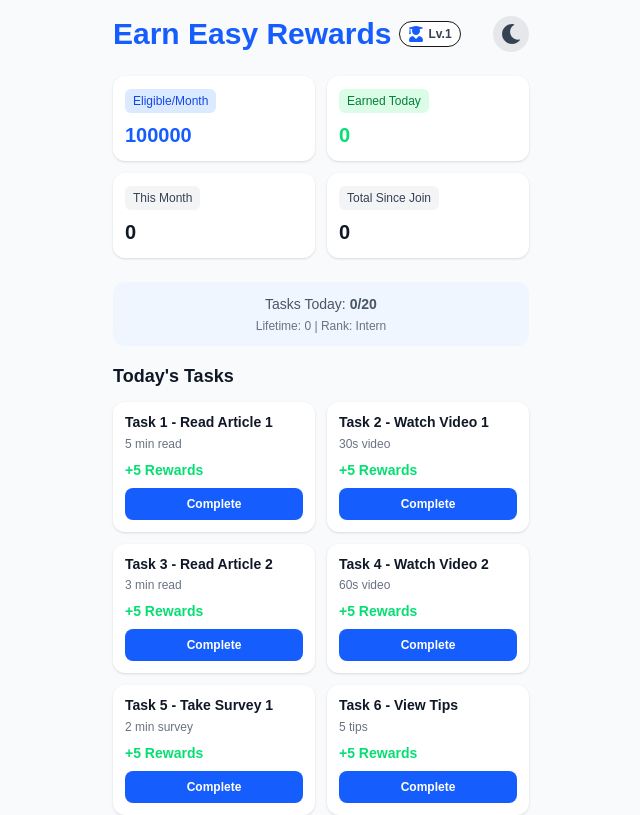
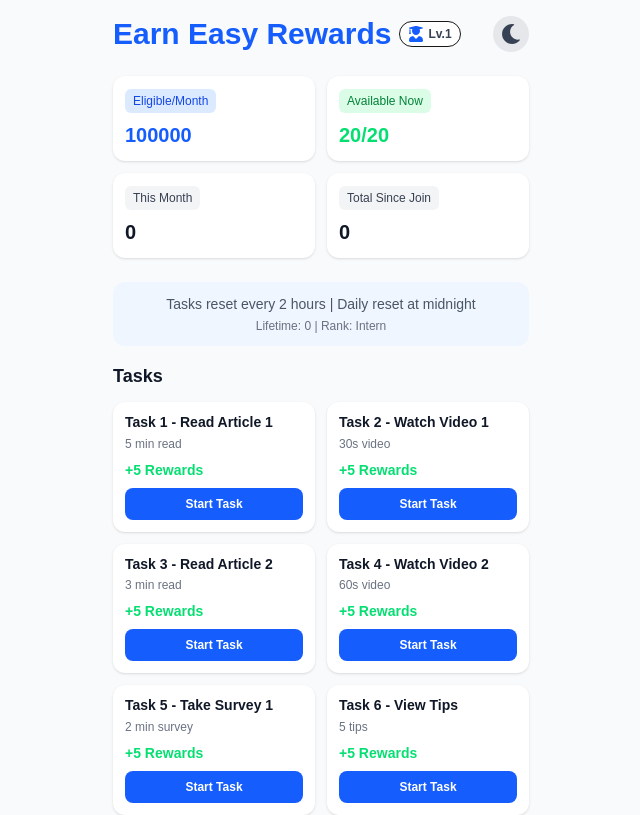
Before and after one commit to rrrnet3-dev/earn-portal, a Next.js app: page / in a window 1280 px wide. Shown: the top 815 px of the page, without its empty margins (319-959 px from the left). Built offline with nearby package versions, Linux system fonts and the light colour scheme.

Commit message:
feat: Add 2-hour cooldowns and 21-level rank system with popup

```diff
--- a/app/page.js
+++ b/app/page.js
@@ -1,13 +1,39 @@
 'use client'
 import { useState, useEffect } from 'react'
 import { motion, AnimatePresence } from 'framer-motion'
-import { FaHome, FaInfoCircle, FaUserFriends, FaUser, FaCoins, FaBook, FaVideo, FaLink, FaCheck, FaArrowLeft, FaShare, FaTimes, FaSun, FaMoon, FaUserGraduate, FaChalkboardTeacher, FaUserCheck, FaUserTie, FaBullhorn, FaAward, FaUsers, FaUserShield, FaUserNinja, FaMedal, FaTrophy, FaSitemap, FaChessRook, FaChessKnight, FaDraftingCompass, FaEye, FaLandmark, FaStar, FaCrown } from 'react-icons/fa'
+import { FaSun, FaMoon, FaUserGraduate, FaChalkboardTeacher, FaUserCheck, FaUser, FaUserTie, FaBullhorn, FaAward, FaUsers, FaUserShield, FaUserNinja, FaMedal, FaTrophy, FaSitemap, FaChessRook, FaChessKnight, FaDraftingCompass, FaEye, FaLandmark, FaStar, FaCrown, FaTimes } from 'react-icons/fa'
 import React from 'react'
+
+const TASK_COOLDOWN_HOURS = 2
+const COOLDOWN_MS = TASK_COOLDOWN_HOURS * 60 * 60 * 1000
+
+function CooldownTimer({ taskId, darkMode, getCooldownRemaining }) {
+  const [remaining, setRemaining] = useState(getCooldownRemaining(taskId))
+
+  useEffect(() => {
+    const interval = setInterval(() => {
+      setRemaining(getCooldownRemaining(taskId))
+    }, 1000)
+    return () => clearInterval(interval)
+  }, [taskId, getCooldownRemaining])
+
+  if (remaining <= 0) return null
+
+  const hours = Math.floor(remaining / 3600000)
+  const minutes = Math.floor((remaining % 3600000) / 60000)
+  const seconds = Math.floor((remaining % 60000) / 1000)
+
+  return (
+    <div className={`text-xs ${darkMode? 'text-orange-400' : 'text-orange-600'} font-semibold mb-2`}>
+      Cooldown: {hours}h {minutes}m {seconds}s
+    </div>
+  )
+}
 
 export default function EarnEasyRewards() {
   const [user, setUser] = useState({
     availableRewards: 0,
-    performedTaskIds: [],
+    taskCompletionTimes: {},
     lastActiveDate: '',
     joinDate: '',
     monthlyEarned: {},
@@ -20,7 +46,6 @@ export default function EarnEasyRewards() {
   const [showLevelPopup, setShowLevelPopup] = useState(false)
   const [levelPopupData, setLevelPopupData] = useState({ level: 0, name: '', nextName: '', nextTasks: 0 })
 
-  // 21-Level Designation System
   const LEVELS = [
     { level: 1, name: 'Intern', icon: FaUserGraduate },
     { level: 2, name: 'Trainee', icon: FaChalkboardTeacher },
@@ -57,6 +82,20 @@ export default function EarnEasyRewards() {
     return 1
   }
 
+  const isTaskAvailable = (taskId) => {
+    const completedAt = user.taskCompletionTimes?.[taskId]
+    if (!completedAt) return true
+    const elapsed = Date.now() - new Date(completedAt).getTime()
+    return elapsed >= COOLDOWN_MS
+  }
+
+  const getTaskCooldownRemaining = (taskId) => {
+    const completedAt = user.taskCompletionTimes?.[taskId]
+    if (!completedAt) return 0
+    const elapsed = Date.now() - new Date(completedAt).getTime()
+    return Math.max(0, COOLDOWN_MS - elapsed)
+  }
+
   useEffect(() => {
   setMounted(true)
   const savedUser = localStorage.getItem('earnEasyUser')
@@ -64,8 +103,37 @@ export default function EarnEasyRewards() {
 
   if (savedUser) {
     const parsed = JSON.parse(savedUser)
+    if (parsed.performedTaskIds &&!parsed.taskCompletionTimes) {
+      const migrated = {}
+      const yesterday = new Date(Date.now() - COOLDOWN_MS).toISOString()
+      parsed.performedTaskIds.forEach(id => { migrated[id] = yesterday })
+      parsed.taskCompletionTimes = migrated
+      delete parsed.performedTaskIds
+    }
+
+    // Check for level up on page load
+    const currentLevel = getLevel(parsed.lifetimeTasksCompleted || 0)
+    const oldHighest = parsed.highestLevelReached || 1
+
+    if (currentLevel > oldHighest) {
+      const newLevelData = getLevelData(currentLevel)
+      const nextLevelData = getLevelData(currentLevel + 1)
+      setLevelPopupData({
+        level: currentLevel,
+        name: newLevelData.name,
+        nextName: nextLevelData.name,
+        nextTasks: getTasksForNextLevel(currentLevel)
+      })
+      setShowLevelPopup(true)
+      setTimeout(() => setShowLevelPopup(false), 3000)
+
+      parsed.highestLevelReached = currentLevel
+      localStorage.setItem('earnEasyUser', JSON.stringify(parsed))
+    }
+
     setUser({
  ...parsed,
+      taskCompletionTimes: parsed.taskCompletionTimes || {},
       lifetimeTasksCompleted: parsed.lifetimeTasksCompleted || 0,
       highestLevelReached: parsed.highestLevelReached || 1
     })
@@ -73,7 +141,7 @@ export default function EarnEasyRewards() {
     const today = new Date().toDateString()
     const newUser = {
       availableRewards: 0,
-        performedTaskIds: [],
+      taskCompletionTimes: {},
       lastActiveDate: today,
       joinDate: today,
       monthlyEarned: {},
@@ -85,15 +153,11 @@ export default function EarnEasyRewards() {
     localStorage.setItem('earnEasyUser', JSON.stringify(newUser))
   }
 
-    if (savedTheme === 'dark') {
-      setDarkMode(true)
-    }
-  }, [])
+  if (savedTheme === 'dark') setDarkMode(true)
+}, []) // <-- Make sure there's nothing after this line except a newline
 
   useEffect(() => {
-    if (mounted) {
-      localStorage.setItem('earnEasyTheme', darkMode? 'dark' : 'light')
-    }
+    if (mounted) localStorage.setItem('earnEasyTheme', darkMode? 'dark' : 'light')
   }, [darkMode, mounted])
 
   const tasks = [
@@ -119,7 +183,6 @@ export default function EarnEasyRewards() {
     { id: 20, name: 'Task 20 - Daily Bonus', desc: 'Claim bonus', rewards: 5 }
   ]
 
-  const MAX_TASKS_PER_DAY = 20
   const MONTHLY_ELIGIBLE = 100000
 
   useEffect(() => {
@@ -128,7 +191,7 @@ export default function EarnEasyRewards() {
     if (user.lastActiveDate && user.lastActiveDate!== today) {
       const resetUser = {
     ...user,
-        performedTaskIds: [],
+        taskCompletionTimes: {},
         lastActiveDate: today
       }
       setUser(resetUser)
@@ -143,56 +206,12 @@ export default function EarnEasyRewards() {
   }
 
   const currentMonth = new Date().toISOString().slice(0, 7)
-  const rewardsEarnedToday = tasks
-   .filter(task => user.performedTaskIds?.includes(task.id))
-   .reduce((sum, task) => sum + task.rewards, 0)
-
+  const tasksAvailableNow = tasks.filter(task => isTaskAvailable(task.id)).length
   const totalRewardsEarnedThisMonth = user.monthlyEarned?.[currentMonth] || 0
   const cumulativeRewardsEarned = user.cumulativeEarned || 0
-  const tasksPerformed = user.performedTaskIds.length
-  const balanceTasks = MAX_TASKS_PER_DAY - tasksPerformed
   const currentLevel = getLevel(user.lifetimeTasksCompleted)
   const currentLevelData = getLevelData(currentLevel)
-  const nextLevelData = getLevelData(currentLevel + 1)
-  const nextLevelTasks = getTasksForNextLevel(currentLevel)
   const CurrentIcon = currentLevelData.icon
-
-  const completeTask = (taskId, rewardAmount) => {
-    if (user.performedTaskIds.includes(taskId) || balanceTasks <= 0) return
-
-    const newLifetimeTotal = (user.lifetimeTasksCompleted || 0) + 1
-    const newLevel = getLevel(newLifetimeTotal)
-    const prevLevel = getLevel(user.lifetimeTasksCompleted || 0)
-
-    const updatedUser = {
-     ...user,
-      availableRewards: (user.availableRewards || 0) + rewardAmount,
-      performedTaskIds: [...user.performedTaskIds, taskId],
-      lifetimeTasksCompleted: newLifetimeTotal,
-      cumulativeEarned: (user.cumulativeEarned || 0) + rewardAmount,
-      monthlyEarned: {
-       ...user.monthlyEarned,
-        [currentMonth]: (user.monthlyEarned?.[currentMonth] || 0) + rewardAmount
-      },
-      highestLevelReached: Math.max(user.highestLevelReached || 1, newLevel)
-    }
-
-    setUser(updatedUser)
-    localStorage.setItem('earnEasyUser', JSON.stringify(updatedUser))
-
-    if (newLevel > prevLevel && newLevel > (user.highestLevelReached || 1)) {
-      const newLevelData = getLevelData(newLevel)
-      const nextData = getLevelData(newLevel + 1)
-      setLevelPopupData({
-        level: newLevel,
-        name: newLevelData.name,
-        nextName: nextData.name,
-        nextTasks: getTasksForNextLevel(newLevel)
-      })
-      setShowLevelPopup(true)
-      setTimeout(() => setShowLevelPopup(false), 4000)
-    }
-  }
 
   const toggleTheme = () => setDarkMode(!darkMode)
 
@@ -259,9 +278,9 @@ export default function EarnEasyRewards() {
           </div>
           <div className={`${darkMode? 'bg-gray-900 border border-gray-600' : 'bg-white'} p-3 rounded-xl shadow-sm`}>
             <span className={`inline-block text-xs font-medium px-2 py-1 rounded-md mb-2 ${darkMode? 'bg-green-900/50 text-green-300' : 'bg-green-100 text-green-700'}`}>
-              Earned Today
+              Available Now
             </span>
-            <p className="text-xl font-bold text-green-400">{rewardsEarnedToday}</p>
+            <p className="text-xl font-bold text-green-400">{tasksAvailableNow}/20</p>
           </div>
           <div className={`${darkMode? 'bg-gray-900 border border-gray-600' : 'bg-white'} p-3 rounded-xl shadow-sm`}>
             <span className={`inline-block text-xs font-medium px-2 py-1 rounded-md mb-2 ${darkMode? 'bg-gray-700 text-gray-200' : 'bg-gray-100 text-gray-700'}`}>
@@ -279,21 +298,20 @@ export default function EarnEasyRewards() {
 
         <div className={`${darkMode? 'bg-blue-900/40 border border-blue-700' : 'bg-blue-50'} p-3 rounded-xl mb-4 text-center`}>
           <p className={`text-sm ${darkMode? 'text-gray-200' : 'text-gray-600'}`}>
-            Tasks Today: <span className="font-bold">{tasksPerformed}/{MAX_TASKS_PER_DAY}</span>
+            Tasks reset every 2 hours | Daily reset at midnight
           </p>
           <p className={`text-xs ${darkMode? 'text-gray-200' : 'text-gray-500'} mt-1`}>
             Lifetime: {user.lifetimeTasksCompleted} | Rank: {currentLevelData.name}
           </p>
         </div>
 
-        <h2 className={`text-lg font-bold mb-3 ${darkMode? 'text-gray-100' : 'text-gray-900'}`}>Today's Tasks</h2>
+        <h2 className={`text-lg font-bold mb-3 ${darkMode? 'text-gray-100' : 'text-gray-900'}`}>Tasks</h2>
         <div className="grid grid-cols-2 gap-3">
           {tasks.map(task => {
-            const isDone = user.performedTaskIds.includes(task.id)
-            const canDo =!isDone && balanceTasks > 0
+            const isAvailable = isTaskAvailable(task.id)
 
             return (
-              <div key={task.id} className={`${darkMode? 'bg-gray-900 border border-gray-600' : 'bg-white'} p-3 rounded-xl shadow-sm ${isDone? 'opacity-70' : ''}`}>
+              <div key={task.id} className={`${darkMode? 'bg-gray-900 border border-gray-600' : 'bg-white'} p-3 rounded-xl shadow-sm ${!isAvailable? 'opacity-70' : ''}`}>
                 <div className="mb-2">
                   <h3 className={`font-semibold text-sm leading-tight mb-1 ${darkMode? 'text-gray-50' : 'text-gray-900'}`}>{task.name}</h3>
                   <p className={`text-xs ${darkMode? 'text-gray-200' : 'text-gray-500'}`}>{task.desc}</p>
@@ -302,19 +320,18 @@ export default function EarnEasyRewards() {
                   <span className="text-green-400 font-bold text-sm">+{task.rewards} Rewards</span>
                 </div>
 
-                {isDone? (
-                  <button disabled className={`w-full ${darkMode? 'bg-gray-700 text-gray-300' : 'bg-gray-300 text-gray-500'} py-2 rounded-lg text-xs font-bold`}>
-                    Done Today
+                {!isAvailable && <CooldownTimer taskId={task.id} darkMode={darkMode} getCooldownRemaining={getTaskCooldownRemaining} />}
+
+                {isAvailable? (
+                  <button
+                    onClick={() => window.location.href = `/task/${task.id}`}
+                    className="w-full py-2 rounded-lg text-xs font-bold bg-blue-600 text-white active:bg-blue-700"
+                  >
+                    Start Task
                   </button>
                 ) : (
-                  <button
-                    onClick={() => completeTask(task.id, task.rewards)}
-                    disabled={!canDo}
-                    className={`w-full py-2 rounded-lg text-xs font-bold ${
-                      canDo? 'bg-blue-600 text-white active:bg-blue-700' : darkMode? 'bg-gray-700 text-gray-300' : 'bg-gray-300 text-gray-500'
-                    }`}
-                  >
-                    Complete
+                  <button disabled className={`w-full ${darkMode? 'bg-gray-700 text-gray-300' : 'bg-gray-300 text-gray-500'} py-2 rounded-lg text-xs font-bold`}>
+                    Cooldown Active
                   </button>
                 )}
               </div>
--- /dev/null
+++ b/app/task/[id]/page.js
@@ -0,0 +1,107 @@
+'use client'
+import { useState, useEffect } from 'react'
+import { useRouter, useParams } from 'next/navigation'
+import { FaArrowLeft, FaCheck } from 'react-icons/fa'
+
+const TASK_DATA = {
+  1: { type: 'article', title: 'Read Article 1', content: 'This is article content about earning rewards. Read for 5 minutes to understand the basics of our platform. Complete this to earn 5 rewards and level up your rank.', duration: '5 min read' },
+  2: { type: 'video', title: 'Watch Video 1', videoUrl: 'https://www.w3schools.com/html/mov_bbb.mp4', duration: '30s video' },
+  3: { type: 'article', title: 'Read Article 2', content: 'Advanced tips for maximizing your daily earnings. Learn how cooldowns work and how to reach Legendary Star faster.', duration: '3 min read' },
+  4: { type: 'video', title: 'Watch Video 2', videoUrl: 'https://www.w3schools.com/html/mov_bbb.mp4', duration: '60s video' },
+  5: { type: 'survey', title: 'Take Survey 1', questions: ['How did you find Earn Easy Rewards?', 'How often will you use the app?', 'Rate your experience 1-5'] },
+  6: { type: 'action', title: 'View Tips', content: 'Tip 1: Complete tasks every 2 hours. Tip 2: Your rank persists across days. Tip 3: Midnight resets all cooldowns.', actionText: 'I Read The Tips' },
+  7: { type: 'action', title: 'Share App', content: 'Share Earn Easy Rewards with a friend to help them start earning too.', actionText: 'I Shared The App' },
+  8: { type: 'action', title: 'Daily Check-in', content: 'Thanks for logging in today! Claim your daily bonus.', actionText: 'Claim Bonus' },
+  9: { type: 'video', title: 'Watch Video 3', videoUrl: 'https://www.w3schools.com/html/mov_bbb.mp4', duration: '45s video' },
+  10: { type: 'article', title: 'Read Guide', content: 'Complete guide to understanding the 21 rank system from Intern to Legendary Star.', duration: '3 min read' },
+  11: { type: 'article', title: 'Read Article 3', content: 'Industry insights on reward platforms and how Earn Easy compares.', duration: '4 min read' },
+  12: { type: 'video', title: 'Watch Video 4', videoUrl: 'https://www.w3schools.com/html/mov_bbb.mp4', duration: '90s video' },
+  13: { type: 'survey', title: 'Complete Quiz', questions: ['What rank comes after Manager?', 'How many tasks available per day?', 'What is the max rank?'] },
+  14: { type: 'action', title: 'Rate App', content: 'Enjoying Earn Easy Rewards? Leave us a 5-star review on the app store!', actionText: 'I Rated The App' },
+  15: { type: 'action', title: 'Follow Social', content: 'Follow us on social media for bonus codes and updates.', actionText: 'I Followed' },
+  16: { type: 'video', title: 'Watch Video 5', videoUrl: 'https://www.w3schools.com/html/mov_bbb.mp4', duration: '2 min video' },
+  17: { type: 'article', title: 'Read News', content: 'Latest updates: New Legendary Star rank added. 2-hour cooldown system live.', duration: '3 min read' },
+  18: { type: 'survey', title: 'Take Survey 2', questions: ['What feature do you want next?', 'Would you pay for premium?', 'Any bugs found?'] },
+  19: { type: 'action', title: 'Invite Friend', content: 'Send your unique invite link to a friend to earn bonus rewards.', actionText: 'I Sent Invite' },
+  20: { type: 'action', title: 'Daily Bonus', content: 'Claim your final daily bonus! You are on your way to Legendary Star.', actionText: 'Claim Final Bonus' }
+}
+
+export default function TaskPage() {
+  const router = useRouter()
+  const params = useParams()
+  const taskId = parseInt(params.id)
+  const task = TASK_DATA[taskId]
+  const [darkMode, setDarkMode] = useState(false)
+  const [user, setUser] = useState(null)
+  const [surveyAnswers, setSurveyAnswers] = useState({})
+
+  useEffect(() => {
+    const savedTheme = localStorage.getItem('earnEasyTheme')
+    const savedUser = localStorage.getItem('earnEasyUser')
+    if (savedTheme === 'dark') setDarkMode(true)
+    if (savedUser) setUser(JSON.parse(savedUser))
+  }, [])
+
+  if (!task) return <div className="p-4">Task not found</div>
+  if (!user) return <div className="p-4">Loading...</div>
+
+  const TASK_COOLDOWN_HOURS = 2
+  const COOLDOWN_MS = TASK_COOLDOWN_HOURS * 60 * 60 * 1000
+  const completedAt = user.taskCompletionTimes?.[taskId]
+  const isOnCooldown = completedAt && (Date.now() - new Date(completedAt).getTime()) < COOLDOWN_MS
+
+  const completeTask = () => {
+    if (isOnCooldown) return
+    const currentMonth = new Date().toISOString().slice(0, 7)
+    const newLifetimeTotal = (user.lifetimeTasksCompleted || 0) + 1
+
+    const updatedUser = {
+     ...user,
+      availableRewards: (user.availableRewards || 0) + 5,
+      taskCompletionTimes: {
+       ...user.taskCompletionTimes,
+        [taskId]: new Date().toISOString()
+      },
+      lifetimeTasksCompleted: newLifetimeTotal,
+      cumulativeEarned: (user.cumulativeEarned || 0) + 5,
+      monthlyEarned: {
+       ...user.monthlyEarned,
+        [currentMonth]: (user.monthlyEarned?.[currentMonth] || 0) + 5
+      }
+    }
+    localStorage.setItem('earnEasyUser', JSON.stringify(updatedUser))
+    router.push('/')
+  }
+
+  return (
+    <div className={`min-h-screen ${darkMode? 'bg-gray-950' : 'bg-gray-50'} p-4`}>
+      <div className="max-w-md mx-auto">
+        <button onClick={() => router.push('/')} className={`mb-4 flex items-center gap-2 ${darkMode? 'text-gray-200' : 'text-gray-700'}`}>
+          <FaArrowLeft /> Back to Dashboard
+        </button>
+        <div className={`${darkMode? 'bg-gray-900 border-gray-600' : 'bg-white'} p-6 rounded-xl shadow-sm border`}>
+          <h1 className={`text-2xl font-bold mb-2 ${darkMode? 'text-gray-100' : 'text-gray-900'}`}>{task.title}</h1>
+          <p className={`text-sm mb-4 ${darkMode? 'text-gray-300' : 'text-gray-600'}`}>Reward: +5 | {task.duration || task.type}</p>
+
+          {task.type === 'article' && <div className={`${darkMode? 'text-gray-200' : 'text-gray-700'} mb-6 leading-relaxed`}>{task.content}</div>}
+          {task.type === 'video' && <video src={task.videoUrl} controls className="w-full rounded-lg mb-6" onEnded={completeTask} />}
+          {task.type === 'survey' && task.questions.map((q, i) => (
+            <div key={i} className="mb-4">
+              <p className={`mb-2 ${darkMode? 'text-gray-200' : 'text-gray-700'}`}>{i+1}. {q}</p>
+              <input type="text" onChange={(e) => setSurveyAnswers({...surveyAnswers, [i]: e.target.value})} className={`w-full p-2 rounded border ${darkMode? 'bg-gray-800 border-gray-600 text-gray-100' : 'bg-white border-gray-300'}`} placeholder="Your answer" />
+            </div>
+          ))}
+          {task.type === 'action' && <div className={`${darkMode? 'text-gray-200' : 'text-gray-700'} mb-6`}>{task.content}</div>}
+
+          <button
+            onClick={completeTask}
+            disabled={isOnCooldown || (task.type==='survey' && Object.keys(surveyAnswers).length!== task.questions?.length)}
+            className={`w-full py-3 rounded-lg font-bold ${isOnCooldown? 'bg-green-600 text-white' : 'bg-blue-600 text-white active:bg-blue-700 disabled:bg-gray-400'}`}
+          >
+            {isOnCooldown? <><FaCheck className="inline mr-2" />On Cooldown</> : task.actionText || 'Complete Task'}
+          </button>
+        </div>
+      </div>
+    </div>
+  )
+}
```
Lines whose indentation alone changed are shown as unchanged.
